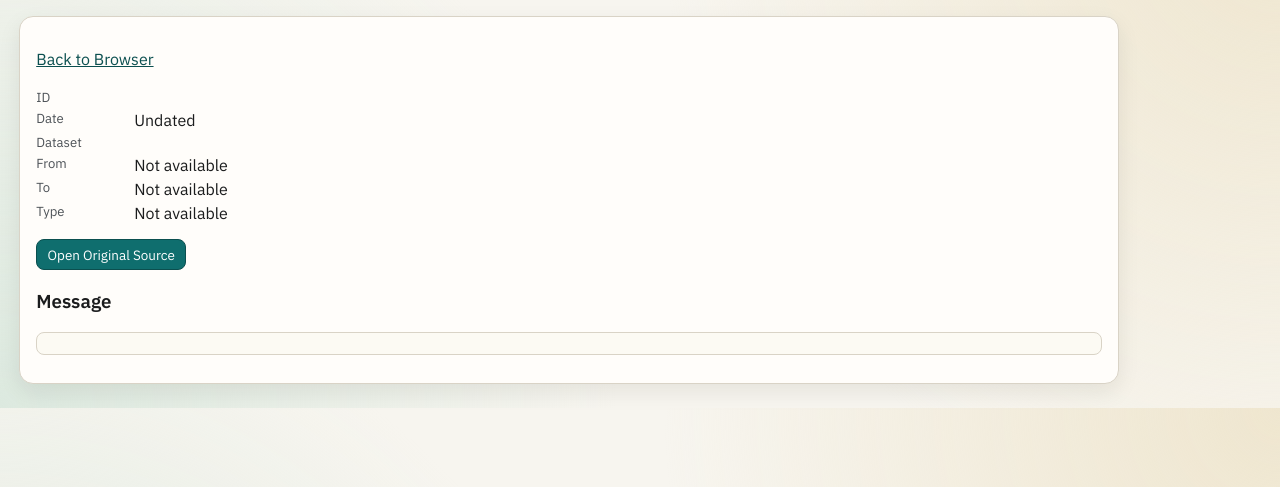
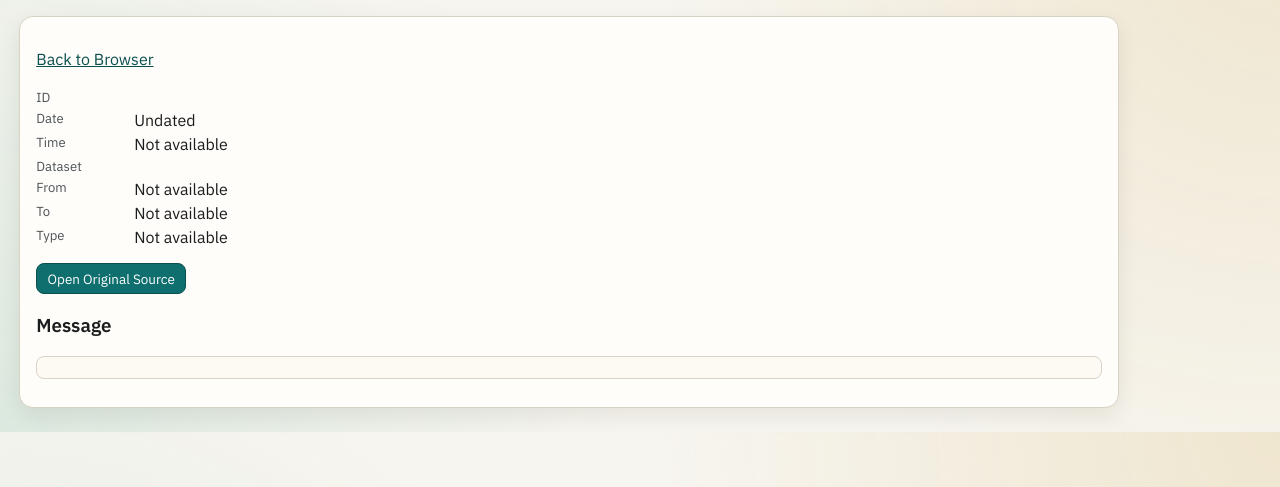
Before and after one commit to bamingyuan/epstein-textfiles, a Flask app: template templates/doc.html in a window 1280 px wide. Shown: the part 81-568 px from the top of the page. Run offline with Flask 3, Linux system fonts and the light colour scheme; the template is opened without the code that fills it, so the values that code supplies are empty.

Commit message:
adjusted database to also work with new time column

```diff
--- a/app.py
+++ b/app.py
@@ -4,7 +4,7 @@ import os
 import re
 import shlex
 import sqlite3
-from datetime import date, datetime
+from datetime import date, datetime, timedelta
 from functools import lru_cache
 
 from flask import Flask, abort, g, render_template, request, url_for
@@ -12,7 +12,40 @@ from markupsafe import Markup, escape
 
 
 BASE_DIR = os.path.abspath(os.path.dirname(__file__))
-DB_PATH = os.environ.get("PDF_MESSAGES_DB", os.path.join(BASE_DIR, "pdf_messages.db"))
+
+
+def db_has_messages_table(db_path: str) -> bool:
+    if not os.path.exists(db_path):
+        return False
+    try:
+        conn = sqlite3.connect(db_path)
+        try:
+            row = conn.execute(
+                "SELECT 1 FROM sqlite_master WHERE type='table' AND name='messages' LIMIT 1"
+            ).fetchone()
+            return row is not None
+        finally:
+            conn.close()
+    except sqlite3.Error:
+        return False
+
+
+def resolve_default_db_path(base_dir: str = BASE_DIR) -> str:
+    env_path = os.environ.get("PDF_MESSAGES_DB")
+    if env_path:
+        return env_path
+
+    exported_path = os.path.join(base_dir, "exported_data.db")
+    legacy_path = os.path.join(base_dir, "pdf_messages.db")
+    for candidate in (exported_path, legacy_path):
+        if db_has_messages_table(candidate):
+            return candidate
+    if os.path.exists(exported_path):
+        return exported_path
+    return legacy_path
+
+
+DB_PATH = resolve_default_db_path()
 PER_PAGE_DEFAULT = 50
 PER_PAGE_MAX = 100
 
@@ -120,6 +153,36 @@ def to_int(value: str | None, fallback: int | None = None) -> int | None:
 
 def clean_string(value: str | None) -> str:
     return (value or "").strip()
+
+
+def extract_date_portion(value: str | None) -> str | None:
+    text = clean_string(value)
+    if not text:
+        return None
+    if len(text) >= 10 and re.match(r"^\d{4}-\d{2}-\d{2}$", text[:10]):
+        return text[:10]
+    return text
+
+
+def extract_time_portion(value: str | None) -> str | None:
+    text = clean_string(value)
+    if not text:
+        return None
+    if len(text) >= 19 and re.match(r"^\d{4}-\d{2}-\d{2}\s\d{2}:\d{2}:\d{2}$", text[:19]):
+        return text[11:19]
+    if len(text) >= 8 and re.match(r"^\d{2}:\d{2}:\d{2}$", text[:8]):
+        return text[:8]
+    return text
+
+
+@app.template_filter("display_date")
+def display_date_filter(value: str | None) -> str:
+    return extract_date_portion(value) or ""
+
+
+@app.template_filter("display_time")
+def display_time_filter(value: str | None) -> str:
+    return extract_time_portion(value) or ""
 
 
 def parse_search_terms(raw: str) -> list[str]:
@@ -266,6 +329,20 @@ def cached_has_fts(db_path: str, cache_token: tuple[int, int]) -> bool:
         conn.close()
 
 
+@lru_cache(maxsize=32)
+def cached_messages_columns(db_path: str, cache_token: tuple[int, int]) -> tuple[str, ...]:
+    conn = open_db_connection(db_path)
+    try:
+        rows = conn.execute('PRAGMA table_info("messages")').fetchall()
+        return tuple(row["name"] for row in rows)
+    finally:
+        conn.close()
+
+
+def has_time_column(db_path: str, cache_token: tuple[int, int]) -> bool:
+    return "time" in cached_messages_columns(db_path, cache_token)
+
+
 def date_exists_clause(alias: str = "m") -> str:
     return f'({alias}."date" IS NOT NULL AND TRIM({alias}."date") <> "")'
 
@@ -274,18 +351,23 @@ def undated_clause(alias: str = "m") -> str:
     return f'({alias}."date" IS NULL OR TRIM({alias}."date") = "")'
 
 
+def date_value_clause(alias: str = "m") -> str:
+    return f'SUBSTR({alias}."date", 1, 10)'
+
+
 def get_latest_available_date(conn: sqlite3.Connection, dataset: str | None = None) -> str | None:
-    where = [date_exists_clause("messages"), '"messages"."date" <= date("now")']
+    message_date = date_value_clause("messages")
+    where = [date_exists_clause("messages"), f"{message_date} <= date('now')"]
     params: list[str] = []
     if dataset:
         where.append('"messages"."dataset" = ?')
         params.append(dataset)
 
     query = f"""
-        SELECT "date"
+        SELECT {message_date} AS "date"
         FROM messages
         WHERE {" AND ".join(where)}
-        ORDER BY "date" DESC
+        ORDER BY {message_date} DESC
         LIMIT 1
     """
     row = conn.execute(query, params).fetchone()
@@ -293,11 +375,11 @@ def get_latest_available_date(conn: sqlite3.Connection, dataset: str | None = No
         return row["date"]
 
     fallback = conn.execute(
-        """
-        SELECT "date"
+        f"""
+        SELECT {message_date} AS "date"
         FROM messages
-        WHERE "date" IS NOT NULL AND TRIM("date") <> ""
-        ORDER BY "date" DESC
+        WHERE {date_exists_clause("messages")}
+        ORDER BY {message_date} DESC
         LIMIT 1
         """
     ).fetchone()
@@ -327,8 +409,14 @@ def normalize_period(
             return None, None, None
         latest = get_latest_available_date(conn, dataset)
         if latest:
-            latest_dt = datetime.strptime(latest, "%Y-%m-%d").date()
-            return latest_dt.year, latest_dt.month, None
+            latest_date = extract_date_portion(latest)
+            if latest_date:
+                try:
+                    latest_dt = datetime.strptime(latest_date, "%Y-%m-%d").date()
+                except ValueError:
+                    latest_dt = None
+                if latest_dt is not None:
+                    return latest_dt.year, latest_dt.month, None
         return None, None, None
 
     if month is not None and not 1 <= month <= 12:
@@ -336,6 +424,11 @@ def normalize_period(
         day = None
     if day is not None and not 1 <= day <= 31:
         day = None
+    if year is not None and month is not None and day is not None:
+        try:
+            date(year, month, day)
+        except ValueError:
+            day = None
 
     return year, month, day
 
@@ -350,6 +443,12 @@ def date_range(year: int, month: int | None = None) -> tuple[str, str]:
         end = date(year + 1, 1, 1)
     else:
         end = date(year, month + 1, 1)
+    return start.isoformat(), end.isoformat()
+
+
+def day_range(year: int, month: int, day: int) -> tuple[str, str]:
+    start = date(year, month, day)
+    end = start + timedelta(days=1)
     return start.isoformat(), end.isoformat()
 
 
@@ -374,8 +473,9 @@ def build_browse_filters(
 
     if day is not None and year is not None and month is not None:
         where.append(date_exists_clause("m"))
-        where.append('m."date" = ?')
-        params.append(f"{year:04d}-{month:02d}-{day:02d}")
+        start, end = day_range(year, month, day)
+        where.append('m."date" >= ? AND m."date" < ?')
+        params.extend([start, end])
     elif month is not None and year is not None:
         where.append(date_exists_clause("m"))
         start, end = date_range(year, month)
@@ -408,12 +508,19 @@ def apply_like_search(where: list[str], params: list[str], query: str) -> None:
         params.extend([like, like, like, like])
 
 
-def sort_clause(sort: str, use_relevance: bool) -> str:
+def sort_clause(sort: str, use_relevance: bool, include_time: bool) -> str:
+    if include_time:
+        ascending = 'm."date" ASC, m."time" ASC, m."id" ASC'
+        descending = 'm."date" DESC, m."time" DESC, m."id" DESC'
+    else:
+        ascending = 'm."date" ASC, m."id" ASC'
+        descending = 'm."date" DESC, m."id" DESC'
+
     if sort == "date_asc":
-        return 'm."date" ASC, m."id" ASC'
+        return ascending
     if sort == "relevance" and use_relevance:
-        return 'bm25(messages_fts), m."date" DESC, m."id" DESC'
-    return 'm."date" DESC, m."id" DESC'
+        return f"bm25(messages_fts), {descending}"
+    return descending
 
 
 def dataset_counts(conn: sqlite3.Connection) -> list[sqlite3.Row]:
@@ -550,6 +657,7 @@ def cached_browse_page(
     year: int | None,
     month: int | None,
     day: int | None,
+    include_time: bool,
 ) -> dict[str, object]:
     conn = open_db_connection(db_path)
     try:
@@ -575,13 +683,15 @@ def cached_browse_page(
         current_page = min(page, total_pages)
         offset = (current_page - 1) * per_page
 
-        order_sql = sort_clause(sort, use_fts and bool(q))
+        order_sql = sort_clause(sort, use_fts and bool(q), include_time)
+        time_select_sql = 'm."time" AS "time"' if include_time else 'NULL AS "time"'
         list_sql = f"""
             SELECT
                 m."id",
                 m."filename",
                 m."dataset",
                 m."date",
+                {time_select_sql},
                 m."url",
                 m."content",
                 SUBSTR(m."message", 1, 700) AS preview
@@ -629,6 +739,7 @@ def browse() -> str:
 
     year, month, day = normalize_period(conn, year, month, day, undated, dataset, scope)
     cache_token = db_cache_token(DB_PATH)
+    include_time = has_time_column(DB_PATH, cache_token)
     page_data = cached_browse_page(
         DB_PATH,
         cache_token,
@@ -642,6 +753,7 @@ def browse() -> str:
         year,
         month,
         day,
+        include_time,
     )
     total = page_data["total"]
     total_pages = page_data["total_pages"]
@@ -653,13 +765,15 @@ def browse() -> str:
 
     selected_doc = None
     if selected_doc_id is not None:
+        time_select_sql = '"time" AS "time"' if include_time else 'NULL AS "time"'
         selected_doc = conn.execute(
-            """
+            f"""
             SELECT
                 "id",
                 "filename",
                 "dataset",
                 "date",
+                {time_select_sql},
                 "from",
                 "to",
                 "type",
@@ -705,13 +819,17 @@ def browse() -> str:
 @app.route("/doc/<int:doc_id>")
 def doc_detail(doc_id: int) -> str:
     conn = get_db()
+    cache_token = db_cache_token(DB_PATH)
+    include_time = has_time_column(DB_PATH, cache_token)
+    time_select_sql = '"time" AS "time"' if include_time else 'NULL AS "time"'
     doc = conn.execute(
-        """
+        f"""
         SELECT
             "id",
             "filename",
             "dataset",
             "date",
+            {time_select_sql},
             "from",
             "to",
             "type",
--- a/templates/doc.html
+++ b/templates/doc.html
@@ -8,7 +8,9 @@
     <dt>ID</dt>
     <dd>{{ doc["id"] }}</dd>
     <dt>Date</dt>
-    <dd>{{ doc["date"] or "Undated" }}</dd>
+    <dd>{{ doc["date"]|display_date or "Undated" }}</dd>
+    <dt>Time</dt>
+    <dd>{{ doc["time"]|display_time or "Not available" }}</dd>
     <dt>Dataset</dt>
     <dd>{{ doc["dataset"] }}</dd>
     <dt>From</dt>
```
Also changed, not shown: templates/browse.html (+8 -2 lines).
